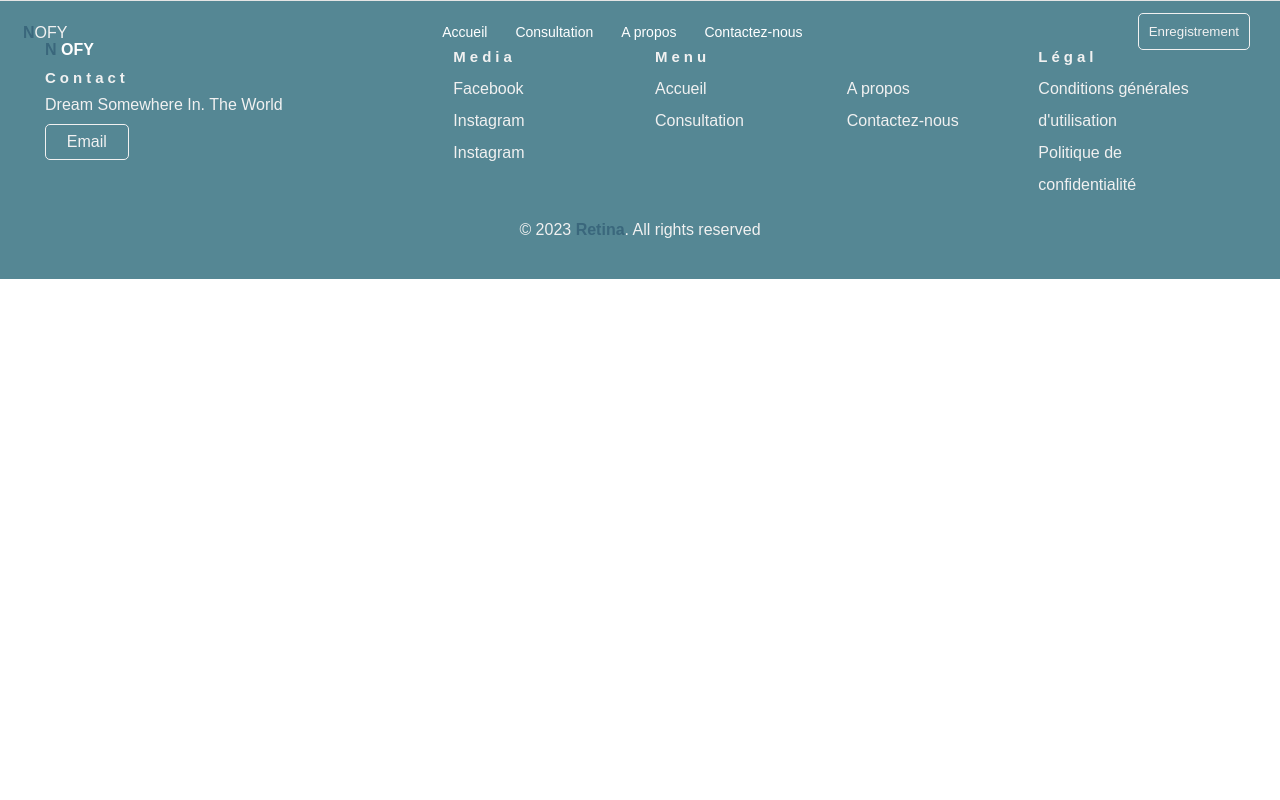
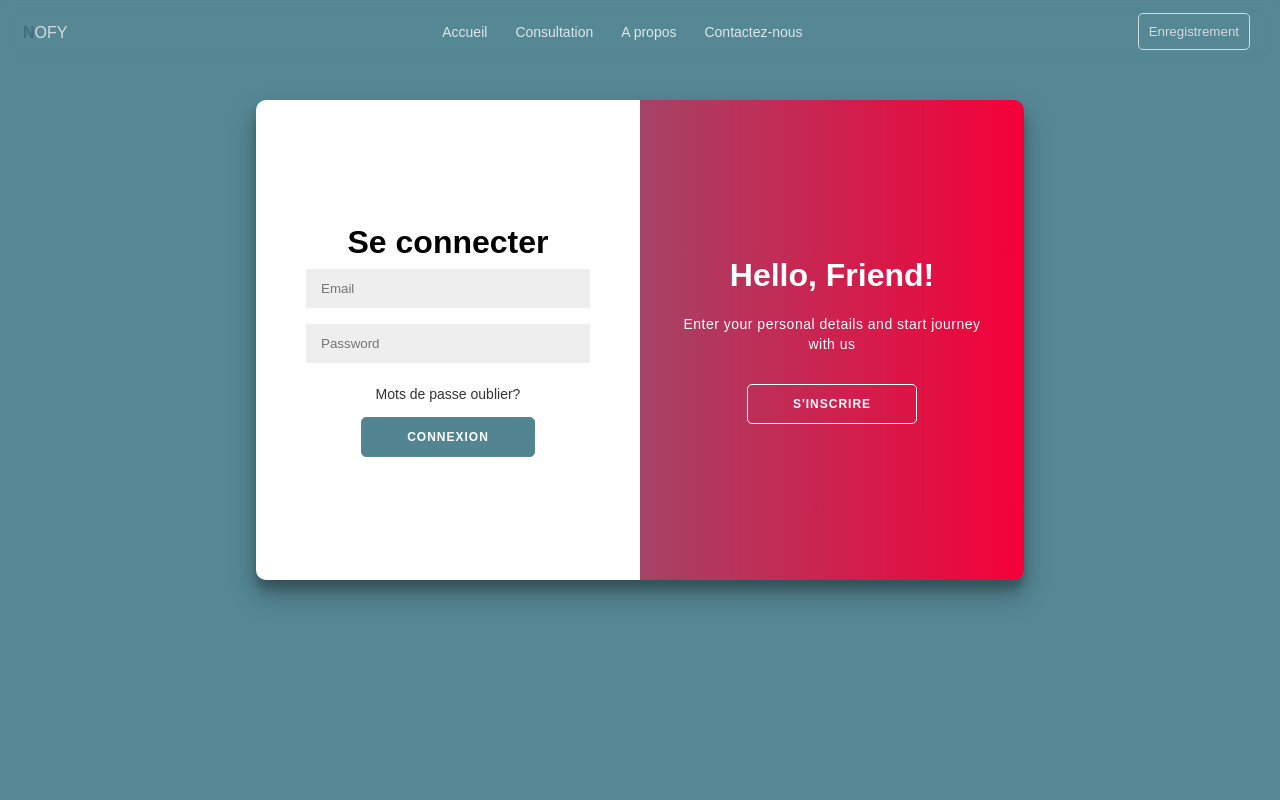
Before and after one commit to AntsaTsaroana/webcup_2k23, a React (Create React App) app: page /enregistrement in a window 1280 px wide. Shown: the top 800 px of the page. Built offline with nearby package versions, Linux system fonts and the light colour scheme; no server answers.

Commit message:
adding enregistrement

```diff
--- a/src/App.js
+++ b/src/App.js
@@ -7,8 +7,8 @@ import { Contact } from "./Pages/Contact";
 
 const Navbar = React.lazy(() => import("./Components/Navbar"));
 const Accueil = React.lazy(() => import("./Pages/Accueil"));
-// const About = React.lazy(() => import("./Pages/About"));
 const Footer = React.lazy(() => import("./Components/Footer"));
+const Enregistrement = React.lazy(() => import("./Pages/Enregistrement"));
 
 function App() {
   return (
@@ -21,6 +21,7 @@ function App() {
           <Route exact path="/" element={<Accueil />} />
           <Route exact path="/about" element={<About />} />
           <Route exact path="/contactUs" element={<Contact />} />
+          <Route exact path="/enregistrement" element={<Enregistrement />} />
         </Routes>
         {/* Footer */}
         <Footer />
--- /dev/null
+++ b/src/Assets/css/enregistrement.scss
@@ -0,0 +1,220 @@
+@import "../css/index.scss";
+
+.enregistrement {
+  position: relative;
+  width: 100vw;
+  height: 100vh;
+  background-color: $color_6;
+
+  h1 {
+    font-weight: bold;
+    margin: 0;
+  }
+
+  h2 {
+    text-align: center;
+  }
+
+  p {
+    font-size: 14px;
+    font-weight: 100;
+    line-height: 20px;
+    letter-spacing: 0.5px;
+    margin: 20px 0 30px;
+  }
+
+  span {
+    font-size: 12px;
+  }
+
+  a {
+    color: #333;
+    font-size: 14px;
+    text-decoration: none;
+    margin: 15px 0;
+  }
+
+  button {
+    border-radius: 5px;
+    border: 1px solid #558794;
+    background-color: #538491;
+    color: #ffffff;
+    font-size: 12px;
+    font-weight: bold;
+    padding: 12px 45px;
+    letter-spacing: 1px;
+    text-transform: uppercase;
+    transition: transform 80ms ease-in;
+  }
+
+  button:active {
+    transform: scale(0.95);
+  }
+
+  button:focus {
+    outline: none;
+  }
+
+  button.ghost {
+    background-color: transparent;
+    border-color: #ffffff;
+  }
+
+  form {
+    background-color: #ffffff;
+    display: flex;
+    align-items: center;
+    justify-content: center;
+    flex-direction: column;
+    padding: 0 50px;
+    height: 100%;
+    text-align: center;
+  }
+
+  input {
+    background-color: #eee;
+    border: none;
+    padding: 12px 15px;
+    margin: 8px 0;
+    width: 100%;
+  }
+
+  .containerEnregistrement {
+    border-radius: 10px;
+    box-shadow: 0 14px 28px rgba(0, 0, 0, 0.25), 0 10px 10px rgba(0, 0, 0, 0.22);
+    position: relative;
+    top: 100px;
+    overflow: hidden;
+    width: 768px;
+    max-width: 100%;
+    min-height: 480px;
+    margin: 0 auto;
+  }
+
+  .form-container {
+    position: absolute;
+    top: 0;
+    height: 100%;
+    transition: all 0.6s ease-in-out;
+  }
+
+  .sign-in-container {
+    left: 0;
+    width: 50%;
+    z-index: 2;
+  }
+
+  .containerEnregistrement.right-panel-active .sign-in-container {
+    transform: translateX(100%);
+  }
+
+  .sign-up-container {
+    left: 0;
+    width: 50%;
+    opacity: 0;
+    z-index: 1;
+  }
+
+  .containerEnregistrement.right-panel-active .sign-up-container {
+    transform: translateX(100%);
+    opacity: 1;
+    z-index: 5;
+    animation: show 0.6s;
+  }
+
+  @keyframes show {
+    0%,
+    50% {
+      opacity: 0;
+      z-index: 1;
+    }
+
+    50%,
+    100% {
+      opacity: 1;
+      z-index: 5;
+    }
+  }
+
+  .overlay-container {
+    position: absolute;
+    top: 0;
+    left: 50%;
+    width: 50%;
+    height: 100%;
+    overflow: hidden;
+    transition: transform 0.6s ease-in-out;
+    z-index: 2;
+  }
+
+  .containerEnregistrement.right-panel-active .overlay-container {
+    transform: translateX(-100%);
+  }
+
+  .overlay {
+    background: #ff416c;
+    background: -webkit-linear-gradient(to right, #558794, #f50038);
+    background: linear-gradient(to right, #558794, #f50038);
+    background-repeat: no-repeat;
+    background-size: cover;
+    background-position: 0 0;
+    color: #ffffff;
+    position: relative;
+    left: -100%;
+    height: 100%;
+    width: 200%;
+    transform: translateX(0);
+    transition: transform 0.6s ease-in-out;
+  }
+
+  .containerEnregistrement.right-panel-active .overlay {
+    transform: translateX(50%);
+  }
+
+  .overlay-panel {
+    position: absolute;
+    display: flex;
+    align-items: center;
+    justify-content: center;
+    flex-direction: column;
+    padding: 0 40px;
+    text-align: center;
+    top: 0;
+    height: 100%;
+    width: 50%;
+    transform: translateX(0);
+    transition: transform 0.6s ease-in-out;
+  }
+
+  .overlay-left {
+    transform: translateX(-20%);
+  }
+
+  .containerEnregistrement.right-panel-active .overlay-left {
+    transform: translateX(0);
+  }
+
+  .overlay-right {
+    right: 0;
+    transform: translateX(0);
+  }
+
+  .container.right-panel-active .overlay-right {
+    transform: translateX(20%);
+  }
+
+  .social-container {
+    margin: 20px 0;
+  }
+
+  .social-container a {
+    border: 1px solid #dddddd;
+    border-radius: 50%;
+    display: inline-flex;
+    justify-content: center;
+    align-items: center;
+    margin: 0 5px;
+    height: 40px;
+    width: 40px;
+  }
+}
--- a/src/Assets/css/footer.scss
+++ b/src/Assets/css/footer.scss
@@ -6,7 +6,6 @@
   padding: 40px;
   color: #2f2f2f;
   background-color: $color_6;
-  border-top: 1px solid #e5e5e5;
 }
 
 h2 {
--- a/src/Assets/css/navbar.scss
+++ b/src/Assets/css/navbar.scss
@@ -181,7 +181,7 @@
     background: rgb(1 1 1 / 46%);
     backdrop-filter: blur(5.5px);
     -webkit-backdrop-filter: blur(5.5px);
-    z-index: 3;
+    z-index: 100;
 
     a {
       text-decoration: none;
--- a/src/Components/Footer.jsx
+++ b/src/Components/Footer.jsx
@@ -56,19 +56,19 @@ const Footer = () => {
 
             <ul class="nav__ul nav__ul--extra">
               <li>
-                <Link to="#">Accueil</Link>
+                <Link to="/">Accueil</Link>
               </li>
 
               <li>
-                <Link to="#">Consultation</Link>
+                <Link to="/service">Consultation</Link>
               </li>
 
               <li>
-                <Link to="#">A propos</Link>
+                <Link to="/about">A propos</Link>
               </li>
 
               <li>
-                <Link to="#">Contactez-nous</Link>
+                <Link to="/contactUs">Contactez-nous</Link>
               </li>
             </ul>
           </li>
--- a/src/Components/Navbar.jsx
+++ b/src/Components/Navbar.jsx
@@ -109,7 +109,7 @@ const Navbar = () => {
           <span class="line l2"></span>
           <span class="line l3"></span>
         </button>
-        <Link to="#">
+        <Link to="/enregistrement">
           <button className="se_connecter">Enregistrement</button>
         </Link>
       </nav>
@@ -119,7 +119,7 @@ const Navbar = () => {
         <Link to="/service">Consultation</Link>
         <Link to="/about">A propos</Link>
         <Link to="/contactUs">Contactez-nous</Link>
-        <Link to="#">
+        <Link to="/enregistrement">
           <button className="se_connecterResp">Enregistrement</button>
         </Link>
       </div>
--- /dev/null
+++ b/src/Pages/Enregistrement.jsx
@@ -0,0 +1,80 @@
+import React, { useRef } from "react";
+import { Link } from "react-router-dom";
+
+import "../Assets/css/enregistrement.scss";
+
+const Enregistrement = () => {
+  const container = useRef(null);
+
+  const signUp = () => {
+    container.current.classList.add("right-panel-active");
+  };
+
+  const signIn = () => {
+    container.current.classList.remove("right-panel-active");
+  };
+
+  //   useEffect(() => {
+  //     const signUpButton = document.getElementById("signUp");
+  //     const signInButton = document.getElementById("signIn");
+  //     const container = document.getElementById("container");
+
+  //     signUpButton.addEventListener("click", () => {
+  //       container.classList.add("right-panel-active");
+  //     });
+
+  //     signInButton.addEventListener("click", () => {
+  //       container.classList.remove("right-panel-active");
+  //     });
+  //   }, []);
+
+  return (
+    <>
+      <div className="enregistrement">
+        <div className="containerEnregistrement" id="container" ref={container}>
+          <div className="form-container sign-up-container">
+            <form action="#">
+              <h1>Créer Compte</h1>
+              <input type="text" placeholder="Name" />
+              <input type="email" placeholder="Email" />
+              <input type="password" placeholder="Password" />
+              <button>S'inscrire</button>
+            </form>
+          </div>
+          <div className="form-container sign-in-container">
+            <form action="#">
+              <h1>Se connecter</h1>
+              <input type="email" placeholder="Email" />
+              <input type="password" placeholder="Password" />
+              <Link to="#">Mots de passe oublier?</Link>
+              <button>Connexion</button>
+            </form>
+          </div>
+
+          <div className="overlay-container">
+            <div className="overlay">
+              <div className="overlay-panel overlay-left">
+                <h1>Welcome Back!</h1>
+                <p>
+                  To keep connected with us please login with your personal info
+                </p>
+                <button className="ghost" id="signIn" onClick={signIn}>
+                  Se connecter
+                </button>
+              </div>
+              <div className="overlay-panel overlay-right">
+                <h1>Hello, Friend!</h1>
+                <p>Enter your personal details and start journey with us</p>
+                <button className="ghost" id="signUp" onClick={signUp}>
+                  S'inscrire
+                </button>
+              </div>
+            </div>
+          </div>
+        </div>
+      </div>
+    </>
+  );
+};
+
+export default Enregistrement;
```
